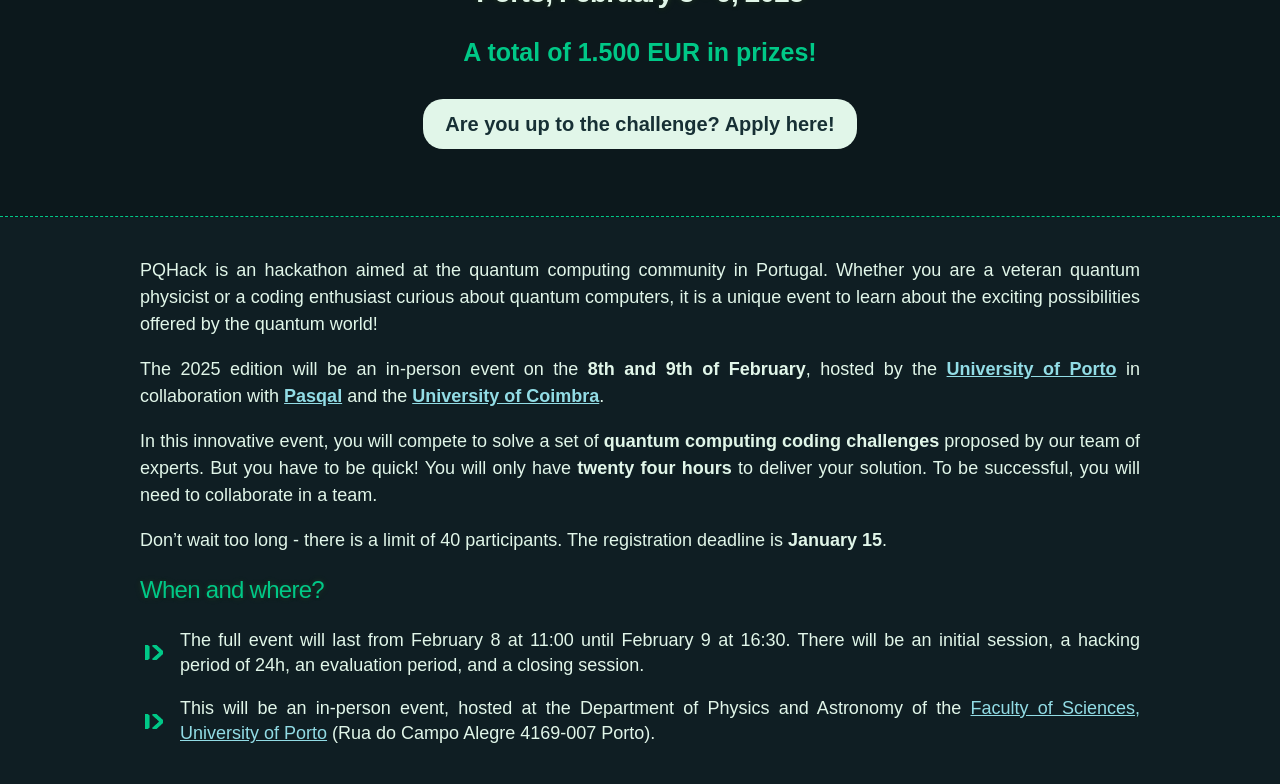
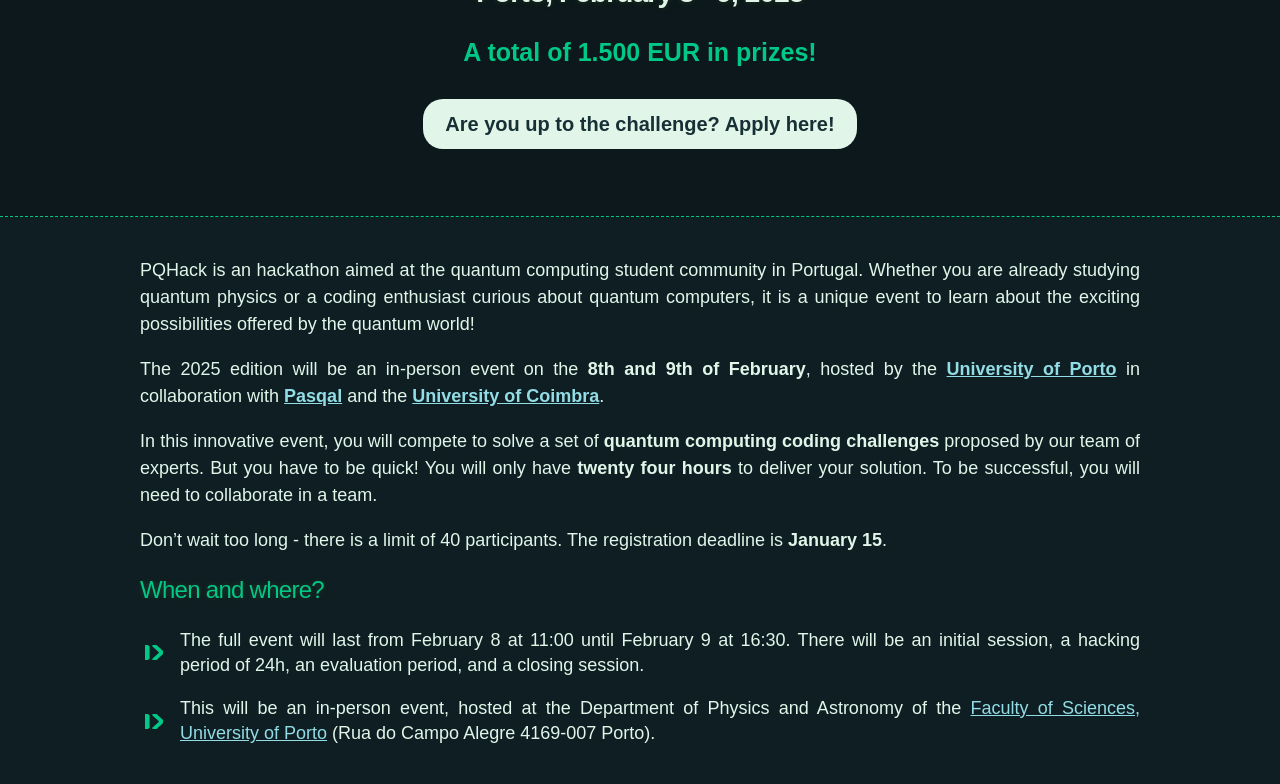
Before and after one commit to pasqal-io/pqhack2025, a Jekyll site: the page built from docs/index.md, in a window 1280 px wide and 1400 px high, scrolled down 410 px. Shown: the top 784 px of the window. Built offline with Jekyll 4.4.1, drawn with Linux system fonts in a browser that asks for light colours; part of the change alters nothing that is shown; some of the changed text lies outside the part shown; grey boxes are pictures that could not be loaded.

Commit message:
Update index.md

```diff
--- a/docs/index.md
+++ b/docs/index.md
@@ -2,7 +2,7 @@
 layout: default
 ---
 
-PQHack is an hackathon aimed at the quantum computing community in Portugal. Whether you are a veteran quantum physicist or a coding enthusiast curious about quantum computers, it is a unique event to learn about the exciting possibilities offered by the quantum world!
+PQHack is an hackathon aimed at the quantum computing student community in Portugal. Whether you are already studying quantum physics or a coding enthusiast curious about quantum computers, it is a unique event to learn about the exciting possibilities offered by the quantum world!
 
 The 2025 edition will be an in-person event on the **8th and 9th of February**, hosted by the
 **<a href="https://www.up.pt/portal/en/" target="_blank">University of Porto</a>**
@@ -27,7 +27,7 @@ The registration deadline is **January 15**.
 
 ## Prerequisites and guidelines
 
-- The event is open to students from all universities.
+- The event is open to students from all universities (without a PhD degree).
 
 - We expect you to be familiar with programming in Python.
 
@@ -59,9 +59,11 @@ Do you want to gear up for the challenge? Become a member of the Pasqal Communit
 
 For any questions, you can email the organizers:
 
-- Duarte Magano -- [duartemagano@fc.up.pt](mailto:duartemagano@fc.up.pt)
+- Duarte Magano (U. Porto) -- [duartemagano@fc.up.pt](mailto:duartemagano@fc.up.pt)
 
-- João Moutinho -- [joao.moutinho@pasqal.com](mailto:joao.moutinho@pasqal.com)
+- João Moutinho (Pasqal) -- [joao.moutinho@pasqal.com](mailto:joao.moutinho@pasqal.com)
+
+- Sagar Pratapsi (U. Coimbra) -- [spratapsi@pqhack.org](mailto:spratapsi@pqhack.org)
 
 <br>
 # FAQs
@@ -71,7 +73,7 @@ For any questions, you can email the organizers:
 <input type="checkbox" name="accordion-1" id="cb1">
 <label for="cb1" class="tab__label">What can I win?</label>
     <div class="tab__content">
-        <p>The prize pool for this competition is 1500 EUR, which will be split between the winners. The winners will be decided by our juri, composed of quantum computing researchers working in academia and industry.</p>
+        <p>The prize pool for this competition is 1.500 EUR, which will be split between the winners. The winners will be decided by our juri, composed of quantum computing researchers working in academia and industry.</p>
     </div>
 </div>
 
```
